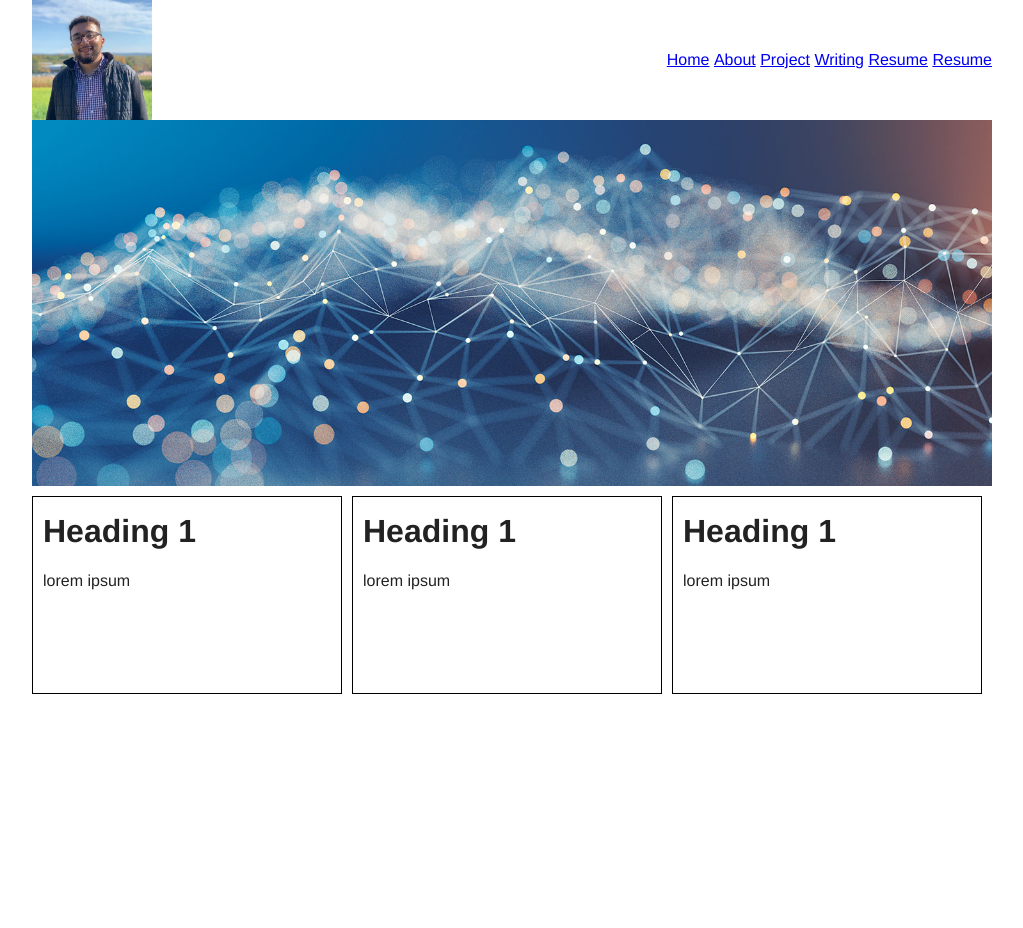
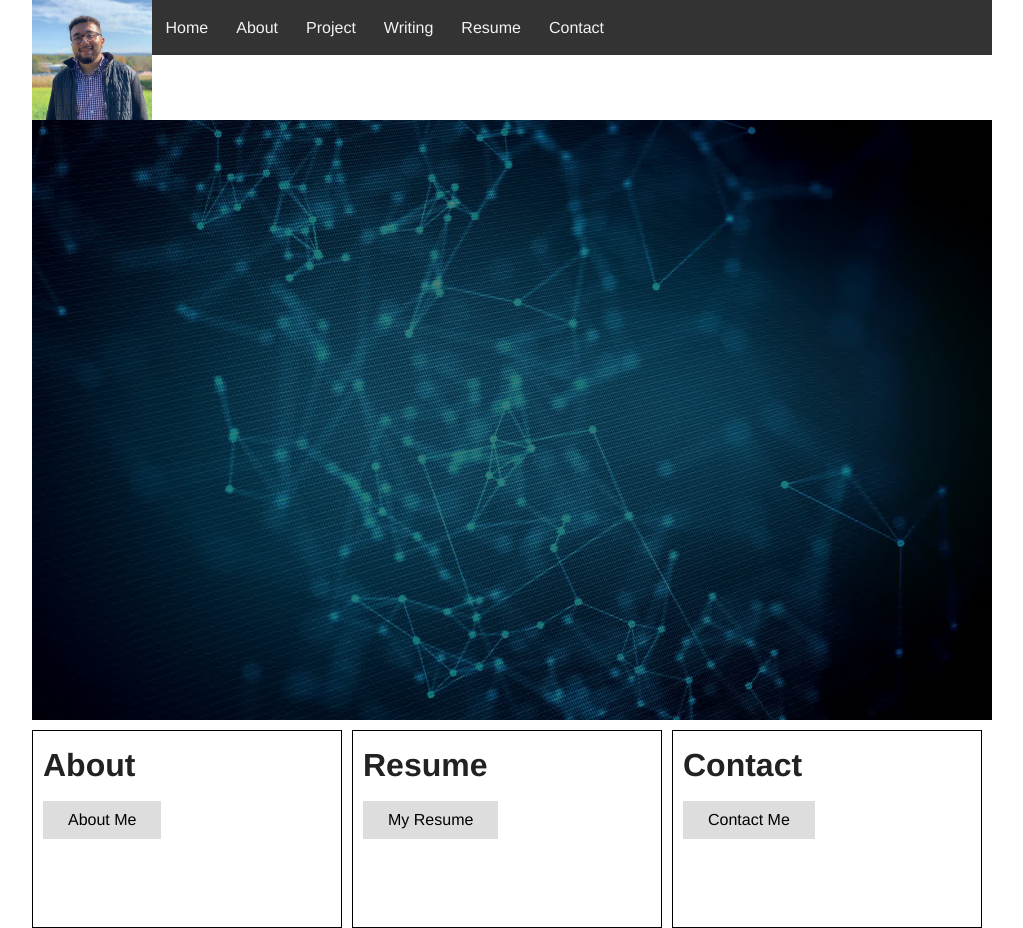
Before and after one commit to kn285-zz/MiniProject2-117, a plain HTML site: page HOME/home.html in a window 1280 px wide. Shown: the whole page, without its empty margins (128-1151 px from the left). Before the commit the page ends 800 px from the top, so only its background shows below. Drawn offline with nearby package versions, Linux system fonts and the light colour scheme; files whose address does not match are found by name.

Commit message:
Fix: Finished Home Page

```diff
--- a/HOME/home.html
+++ b/HOME/home.html
@@ -26,43 +26,43 @@
       <div id="logo">
         <a href="index.html"><img src="../img/Kamal_profile_pic.jpg" height="120" /></a>
       </div>
-      <div id="primary_links">
-        <menu>
-          <li><a href="home.html">Home</a></li>
-          <li><a href="/ABOUT/about.html">About</a></li>
-          <li><a href="/PROJECTS/projects.html">Project</a></li>
-          <li><a href="/WRITING/writing.html">Writing</a></li>
-          <li><a href="/RESUME/resume.html">Resume</a></li>
-          <li><a href="contact.html">Resume</a></li>
-        </menu>
+      <div id="navbar">
+
+          <a href="home.html">Home</a>
+          <a href="/ABOUT/about.html">About</a>
+          <a href="/PROJECTS/projects.html">Project</a>
+          <a href="/WRITING/writing.html">Writing</a>
+          <a href="/RESUME/resume.html">Resume</a>
+          <a href="contact.html">Contact</a>
+
       </div>
     </div>
-    <div id="masthead_landing">
+    <div class="hero-image">
     </div>
     <div id="content_landing">
       <div id="callout_one">
         <div class="callout_heading">
-          <h1>Heading 1</h1>
+          <h1>About</h1>
         </div>
         <div class="callout_content">
-          lorem ipsum
+          <button>About Me</button>
         </div>
 
       </div>
       <div id="callout_two">
         <div class="callout_heading">
-          <h1>Heading 1</h1>
+          <h1>Resume</h1>
         </div>
         <div class="callout_content">
-          lorem ipsum
+          <button>My Resume</button>
         </div>
       </div>
       <div id="callout_three">
         <div class="callout_heading">
-          <h1>Heading 1</h1>
+          <h1>Contact</h1>
         </div>
         <div class="callout_content">
-          lorem ipsum
+          <button>Contact Me</button>
         </div>
       </div>
     </div>
--- a/css/main.css
+++ b/css/main.css
@@ -118,12 +118,13 @@ textarea {
   line-height: 64px;
   margin-bottom: 10px;
 }
-#masthead_landing {
+.hero-image{
   clear: both;
-  background-image: url("../img/background.jpg");
+  background-image: linear-gradient(rgba(0, 0, 0, 0.5), rgba(0, 0, 0, 0.5)), url("../img/background2.jpg");
   background-size: cover;
   background-position: center;
-  height: 366px;
+  position: relative;
+  height: 600px;
   line-height: 366px;
   margin-bottom: 10px;
 
@@ -180,10 +181,77 @@ textarea {
   margin-right: 10px;
   padding-left: 10px;
 }
+
+
+body, html {
+  height: 100%;
+  margin: 0;
+  font-family: Arial, Helvetica, sans-serif;
+}
+
+
+.hero-text {
+  text-align: center;
+  position: absolute;
+  top: 50%;
+  left: 50%;
+  transform: translate(-50%, -50%);
+  color: white;
+}
+
+ button {
+  border: none;
+  outline: 0;
+  display: inline-block;
+  padding: 10px 25px;
+  color: black;
+  background-color: #ddd;
+  text-align: center;
+  cursor: pointer;
+}
+
+button:hover {
+  background-color: #555;
+  color: white;
+}
 /* ==========================================================================
    Helper classes
    ========================================================================== */
+/* ==========================================================================
+   Navbar
+   ========================================================================== */
 
+#navbar {
+  overflow: hidden;
+  background-color: #333;
+}
+
+/* Navbar links */
+#navbar a {
+  float: left;
+  display: block;
+  color: #f2f2f2;
+  text-align: center;
+  padding: 14px;
+  text-decoration: none;
+}
+
+/* Page content */
+.content {
+  padding: 16px;
+}
+
+/* The sticky class is added to the navbar with JS when it reaches its scroll position */
+.sticky {
+  position: fixed;
+  top: 0;
+  width: 100%;
+}
+
+/* Add some top padding to the page content to prevent sudden quick movement (as the navigation bar gets a new position at the top of the page (position:fixed and top:0) */
+.sticky + .content {
+  padding-top: 60px;
+}
 /*
  * Hide visually and from screen readers
  */
```
Also changed, not shown: img/background2.jpg (added).
